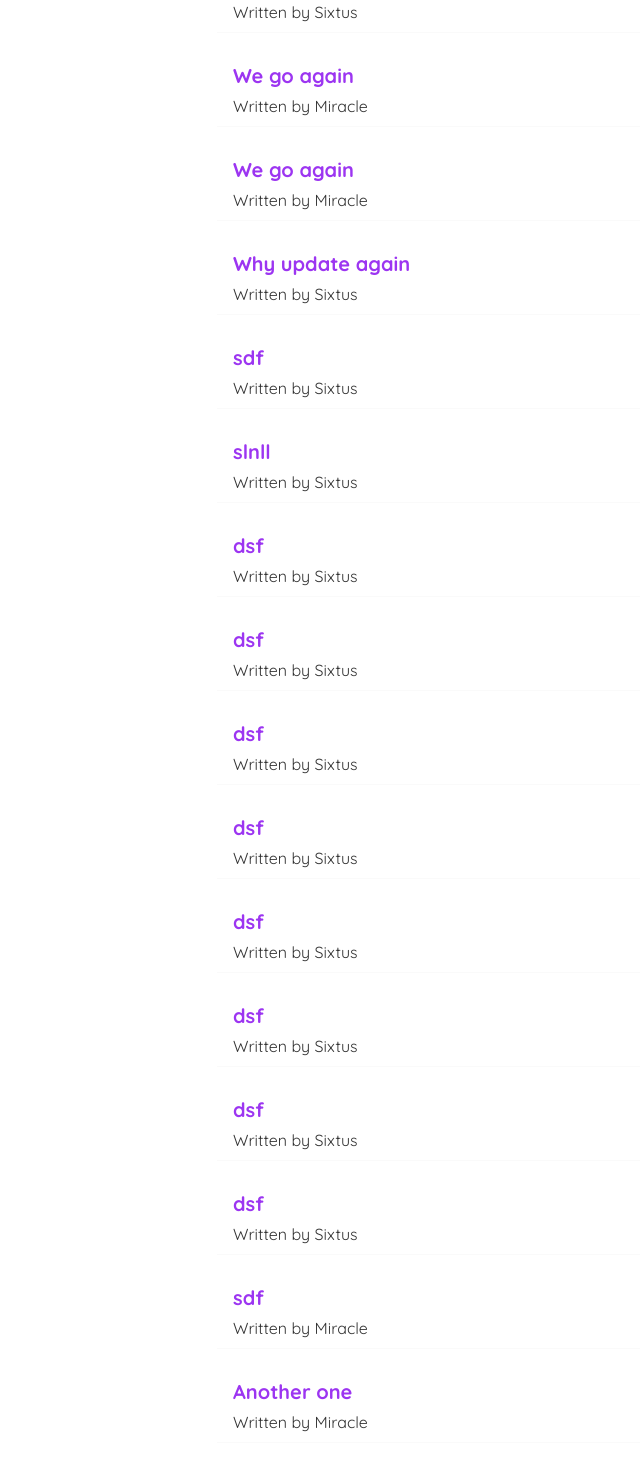
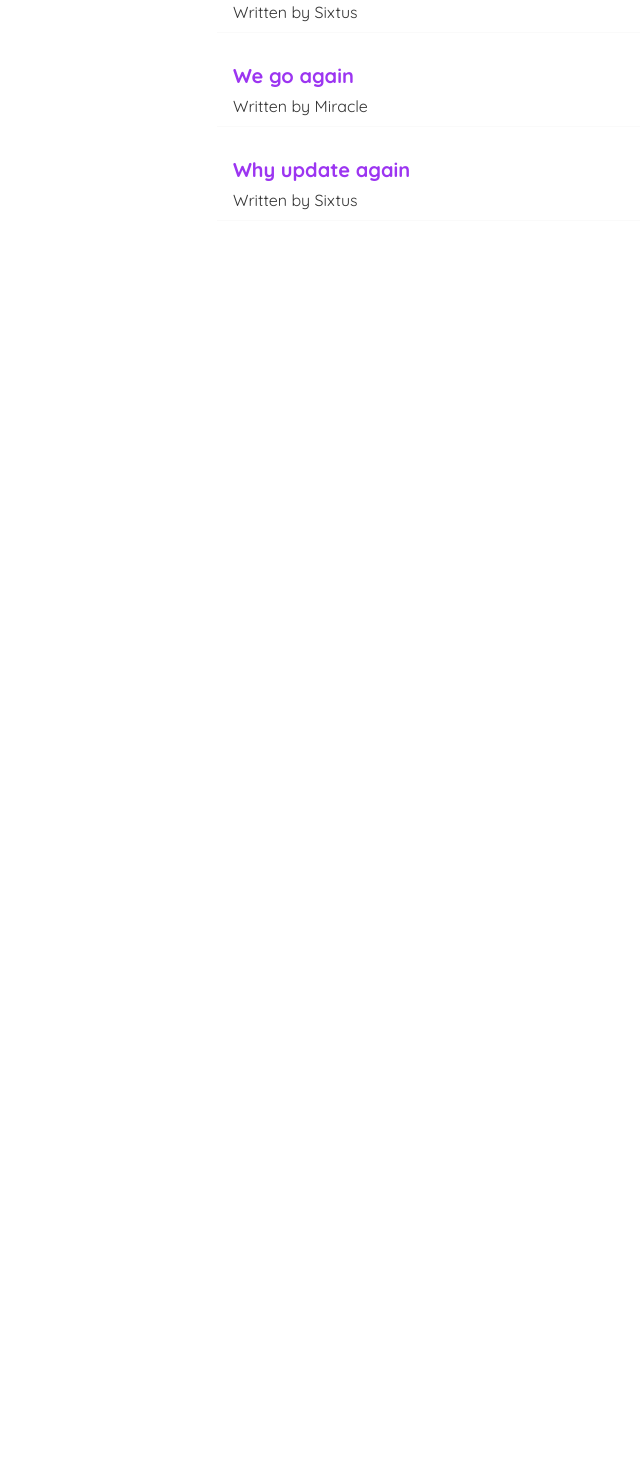
Before and after one commit to sixtusagbo/mimi-blog, a React (Create React App) app: page / in a window 1280 px wide. Shown: the part 410-1880 px from the top of the page, without its empty margins (123-763 px from the left). After the commit the page ends 800 px from the top, so only its background shows below. Built offline with nearby package versions, Linux system fonts and the light colour scheme; data requests are answered from the project's data file.

Commit message:
Add delete post functionality

```diff
--- a/data/db.json
+++ b/data/db.json
@@ -25,88 +25,10 @@
       "id": 4
     },
     {
-      "title": "We go again",
-      "body": "We are always going, oof!",
-      "author": "Miracle",
-      "id": 5
-    },
-    {
       "title": "Why update again",
       "body": "Well I'm just testing this",
       "author": "Sixtus",
       "id": 6
-    },
-    {
-      "title": "sdf",
-      "body": "sd",
-      "author": "Sixtus",
-      "id": 7
-    },
-    {
-      "title": "slnll",
-      "body": "lndls",
-      "author": "Sixtus",
-      "id": 8
-    },
-    {
-      "title": "dsf",
-      "body": "sds",
-      "author": "Sixtus",
-      "id": 9
-    },
-    {
-      "title": "dsf",
-      "body": "sds",
-      "author": "Sixtus",
-      "id": 10
-    },
-    {
-      "title": "dsf",
-      "body": "sds",
-      "author": "Sixtus",
-      "id": 11
-    },
-    {
-      "title": "dsf",
-      "body": "sds",
-      "author": "Sixtus",
-      "id": 12
-    },
-    {
-      "title": "dsf",
-      "body": "sds",
-      "author": "Sixtus",
-      "id": 13
-    },
-    {
-      "title": "dsf",
-      "body": "sds",
-      "author": "Sixtus",
-      "id": 14
-    },
-    {
-      "title": "dsf",
-      "body": "sds",
-      "author": "Sixtus",
-      "id": 15
-    },
-    {
-      "title": "dsf",
-      "body": "sds",
-      "author": "Sixtus",
-      "id": 16
-    },
-    {
-      "title": "sdf",
-      "body": "sfddfg",
-      "author": "Miracle",
-      "id": 17
-    },
-    {
-      "title": "Another one",
-      "body": "DJ Khaled!",
-      "author": "Miracle",
-      "id": 18
     }
   ]
 }
--- a/src/BlogDetails.js
+++ b/src/BlogDetails.js
@@ -1,9 +1,16 @@
-import { useParams } from "react-router-dom/cjs/react-router-dom.min";
+import { useHistory, useParams } from "react-router-dom";
 import useFetch from "./useFetch";
 
 const BlogDetails = () => {
   const { id } = useParams();
   const { data: post, error, isLoading } = useFetch(`http://localhost:8001/posts/${id}`);
+  const history = useHistory();
+
+  const handleDelete = () => {
+    fetch(`http://localhost:8001/posts/${post.id}`, {
+      method: 'DELETE'
+    }).then(() => history.push('/'));
+  }
 
   return (
     <div className="post_details">
@@ -14,6 +21,7 @@ const BlogDetails = () => {
           <h2>{post.title}</h2>
           <p>Written by {post.author}</p>
           <div>{post.body}</div>
+          <button onClick={handleDelete}>Delete</button>
         </article>
       )}
     </div>
--- a/src/index.css
+++ b/src/index.css
@@ -66,6 +66,8 @@
   text-decoration: none;
 }
 
+/* Post Details */
+
 .post_details h2 {
   font-size: 20px;
   color: var(--primary);
@@ -74,6 +76,15 @@
 
 .post_details div {
   margin: 20px 0;
+}
+
+.post_details button {
+  background: var(--primary);
+  color: #fff;
+  border: 0;
+  padding: 8px;
+  border-radius: 8px;
+  cursor: pointer;
 }
 
 /* Create post form */
```
